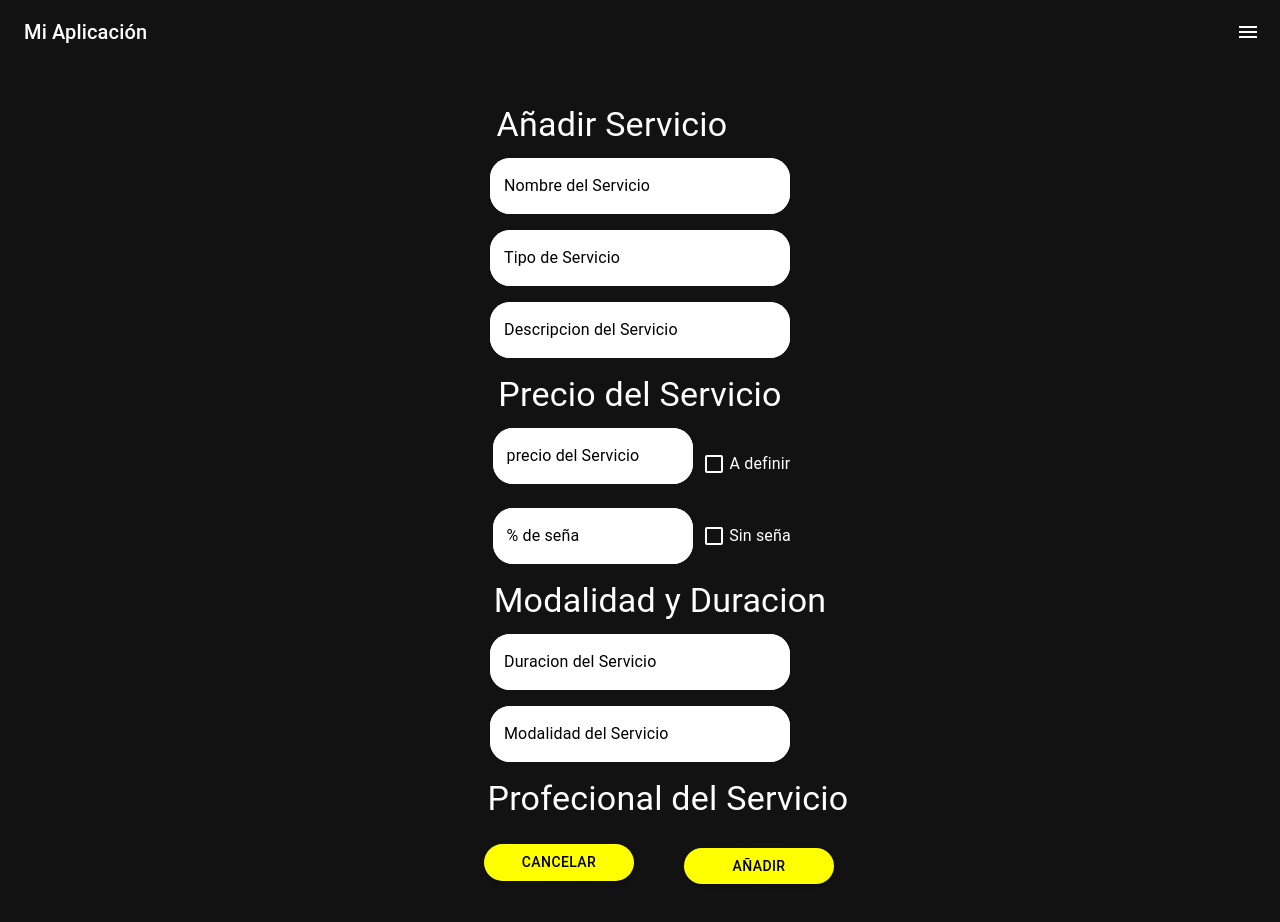
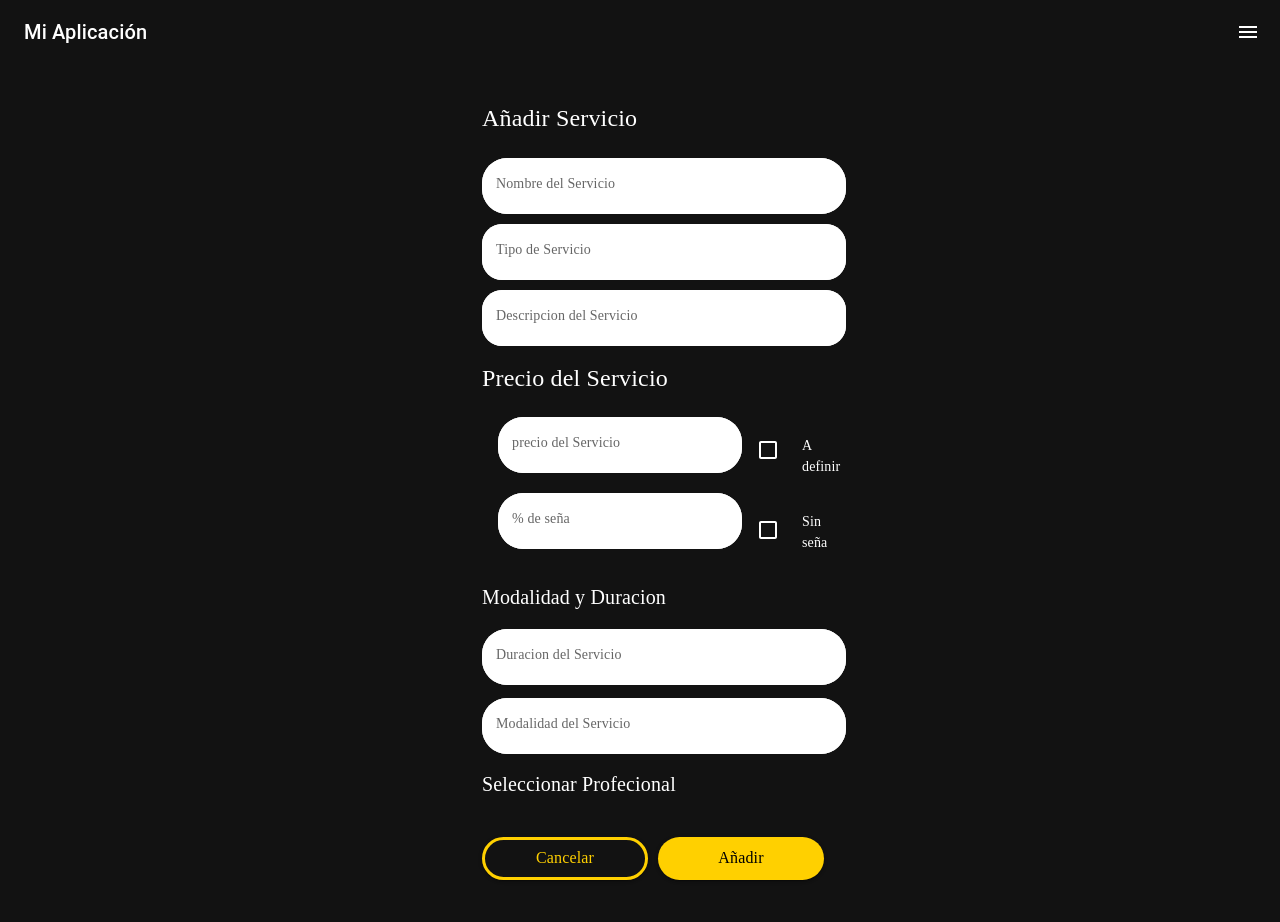
Before and after one commit to alexis120595/my-web, a React (Create React App) app in the folder frontend/: page /crear-servicio1 in a window 1280 px wide. Shown: the top 922 px of the page. Before the commit the page ends 897 px from the top, so only its background shows below. Built offline with nearby package versions, Linux system fonts and the light colour scheme.

Commit message:
arreglando estilos

```diff
--- a/frontend/src/components/SearchBarEmpleados.js
+++ b/frontend/src/components/SearchBarEmpleados.js
@@ -33,11 +33,16 @@ function SearchBarEmpleados({ onSearch }) {
             </InputAdornment>
           ),
         }}
-        fullWidth
+
         sx={{
+
+          width: '286px',
+          height: '50px',
           '& .MuiOutlinedInput-root': {
-            borderRadius: '30px', // Bordes redondeados
+            borderRadius: '25px', // Bordes redondeados
             backgroundColor: 'white', // Color de fondo
+            fontFamily: 'Poppins', // Tipo de fuente
+            fontSize:'14px',
             '& fieldset': {
               borderColor: 'black', // Color del borde
             },
--- a/frontend/src/views/CrearServicio1.js
+++ b/frontend/src/views/CrearServicio1.js
@@ -92,9 +92,17 @@ const CrearServicio1 = () => {
 
 
   return (
-    <Container maxWidth="sm">
-      <Box mt={5} textAlign="center">
-        <Typography variant="h4" gutterBottom  sx={{mr:7}}>
+    <Container maxWidth="sm"
+    sx={{width: '364px',
+      height: '1270px',
+    }}
+    >
+      <Box mt={5} textAlign="left">
+        <Typography variant="h4" gutterBottom  sx={{
+          fontFamily: 'Poppins',
+          fontSize: '24px',
+          marginBottom: '24px',
+        }}>
           Añadir Servicio
         </Typography>
         <form onSubmit={handleCrearServicio}>
@@ -105,10 +113,11 @@ const CrearServicio1 = () => {
             value={nombre}
             onChange={(e) => setNombre(e.target.value)}
             sx={{
-              mb: 2,
-              width:"300px",
+              marginBottom: '16px',
+              height:"50px",
+              width:"364px",
               '& .MuiOutlinedInput-root': {
-                borderRadius: '20px', // Bordes más redondeados
+                borderRadius: '25px', // Bordes más redondeados
                 backgroundColor: 'white', // Color de fondo del input
                 '& input': {
                   color: 'black', // Color del texto que se escribe
@@ -124,7 +133,9 @@ const CrearServicio1 = () => {
                 },
               },
               '& .MuiInputLabel-root': {
-                color: 'black', // Color del label
+                color: '#666666', // Color del label
+                fontFamily: 'Poppins',
+                fontSize: '14px',
               },
               '& .MuiInputAdornment-root': {
                 color: 'white', // Color del icono
@@ -139,8 +150,9 @@ const CrearServicio1 = () => {
             value={tipoDeServicio}
             onChange={(e) => setTipoDeServicio(e.target.value)}
             sx={{
-              mb: 2,
-              width:"300px",
+              marginBottom: '16px',
+              height:"50px",
+              width:"364px",
               '& .MuiOutlinedInput-root': {
                 borderRadius: '20px', // Bordes más redondeados
                 backgroundColor: 'white', // Color de fondo del input
@@ -159,7 +171,9 @@ const CrearServicio1 = () => {
                 },
               },
               '& .MuiInputLabel-root': {
-                color: 'black', // Color del label
+                color: '#666666', // Color del label
+                fontFamily: 'Poppins',
+                fontSize: '14px',
               },
               '& .MuiInputAdornment-root': {
                 color: 'white', // Color del icono
@@ -175,8 +189,9 @@ const CrearServicio1 = () => {
             onChange={(e) => setDescripcion(e.target.value)}
 
             sx={{
-              mb: 2,
-              width:"300px",
+              marginBottom: '24px',
+              height:"50px",
+              width:"364px",
               '& .MuiOutlinedInput-root': {
                 borderRadius: '20px', // Bordes más redondeados
                 backgroundColor: 'white', // Color de fondo del input
@@ -195,7 +210,9 @@ const CrearServicio1 = () => {
                 },
               },
               '& .MuiInputLabel-root': {
-                color: 'black', // Color del label
+                color: '#666666', // Color del label
+                fontFamily: 'Poppins',
+                fontSize: '14px',
               },
               '& .MuiInputAdornment-root': {
                 color: 'white', // Color del icono
@@ -203,7 +220,13 @@ const CrearServicio1 = () => {
             }}
           />
 
-<Typography variant="h4" gutterBottom>
+<Typography variant="h4" gutterBottom
+sx={{
+  fontFamily: 'Poppins',
+  fontSize: '24px',
+  marginBottom: '24px',
+}}
+>
           Precio del Servicio
         </Typography>
 
@@ -215,6 +238,9 @@ const CrearServicio1 = () => {
                 onChange={handlePrecioServicioCheckedChange}
                 color="primary"
                 sx={{mr:20,
+                  width:"18px",
+                  height:"18px",
+                  marginLeft:'17px',
                   color:"white",
                   '&.Mui-checked': {
       color: "yellow", // Cambiar el color a amarillo cuando está seleccionado
@@ -232,11 +258,12 @@ const CrearServicio1 = () => {
             value={precio}
             onChange={(e) => setPrecio(e.target.value)}
             sx={{
-              mb: 2,
-              ml:10,
-              width:"200px",
+              marginBottom:'16px',
+
+              height:"50px",
+              width:"244px",
               '& .MuiOutlinedInput-root': {
-                borderRadius: '20px', // Bordes más redondeados
+                borderRadius: '25px', // Bordes más redondeados
                 backgroundColor: 'white', // Color de fondo del input
                 '& input': {
                   color: 'black', // Color del texto que se escribe
@@ -253,7 +280,9 @@ const CrearServicio1 = () => {
                 },
               },
               '& .MuiInputLabel-root': {
-                color: 'black', // Color del label
+                color: '#666666', // Color del label
+                fontFamily: 'Poppins',
+                fontSize: '14px',
               },
               '& .MuiInputAdornment-root': {
                 color: 'white', // Color del icono
@@ -265,7 +294,10 @@ const CrearServicio1 = () => {
             }
               labelPlacement="start"
           />
-          <Typography variant="body1" sx={{ ml: 30, mt:-6}}>
+          <Typography variant="body1" sx={{ ml: 40, mt:-6,
+            fontSize: '14px',
+            fontFamily: 'Poppins',
+          }}>
           A definir
         </Typography>
         </Box>
@@ -277,7 +309,10 @@ const CrearServicio1 = () => {
                 onChange={handleDescripcionCheckedChange}
                 color="primary"
 
-                sx={{mr:20,
+                sx={{
+                  width:"18px",
+                  height:"18px",
+                  marginLeft:'17px',
                   color:"white",
                   '&.Mui-checked': {
       color: "yellow", // Cambiar el color a amarillo cuando está seleccionado
@@ -294,12 +329,12 @@ const CrearServicio1 = () => {
             value={seña}
             onChange={(e) => setSeña(e.target.value)}
             sx={{
-              mb: 2,
-              ml:10,
-              mt:2,
-              width:"200px",
+              marginBottom:'24px',
+
+              height:"50px",
+              width:"244px",
               '& .MuiOutlinedInput-root': {
-                borderRadius: '20px', // Bordes más redondeados
+                borderRadius: '25px', // Bordes más redondeados
                 backgroundColor: 'white', // Color de fondo del input
                 '& input': {
                   color: 'black', // Color del texto que se escribe
@@ -316,7 +351,9 @@ const CrearServicio1 = () => {
                 },
               },
               '& .MuiInputLabel-root': {
-                color: 'black', // Color del label
+                color: '#666666', // Color del label
+                fontFamily: 'Poppins',
+                fontSize: '14px',
               },
               '& .MuiInputAdornment-root': {
                 color: 'white', // Color del icono
@@ -327,12 +364,19 @@ const CrearServicio1 = () => {
             }
               labelPlacement="start"
           />
-           <Typography variant="body1" sx={{ ml: 30, mt:-7}}>
+           <Typography variant="body1" sx={{ ml: 40, mt:-7,
+            fontSize: '14px',
+            fontFamily: 'Poppins',
+           }}>
           Sin seña
         </Typography>
         </Box>
 
-<Typography variant="h4" gutterBottom sx={{ mt:4, ml:5}}>
+<Typography variant="h4" gutterBottom sx={{ mt:4,
+  fontFamily: 'Poppins',
+  fontSize: '20px',
+  marginBottom: '19px',
+}}>
           Modalidad y Duracion
         </Typography>
 
@@ -343,10 +387,11 @@ const CrearServicio1 = () => {
             value={duracion}
             onChange={(e) => setDuracion(e.target.value)}
             sx={{
-              mb: 2,
-              width:"300px",
+              marginBottom: '19px',
+              height:"50px",
+              width:"364px",
               '& .MuiOutlinedInput-root': {
-                borderRadius: '20px', // Bordes más redondeados
+                borderRadius: '25px', // Bordes más redondeados
                 backgroundColor: 'white', // Color de fondo del input
                 '& input': {
                   color: 'black', // Color del texto que se escribe
@@ -364,7 +409,9 @@ const CrearServicio1 = () => {
                 },
               },
               '& .MuiInputLabel-root': {
-                color: 'black', // Color del label
+                color: '#666666', // Color del label
+                fontFamily: 'Poppins',
+                fontSize: '14px',
               },
               '& .MuiInputAdornment-root': {
                 color: 'white', // Color del icono
@@ -379,10 +426,11 @@ const CrearServicio1 = () => {
             value={modalidad}
             onChange={(e) => setModalidad(e.target.value)}
             sx={{
-              mb: 2,
-              width:"300px",
+              marginBottom: '24px',
+              height:"50px",
+              width:"364px",
               '& .MuiOutlinedInput-root': {
-                borderRadius: '20px', // Bordes más redondeados
+                borderRadius: '25px', // Bordes más redondeados
                 backgroundColor: 'white', // Color de fondo del input
                 '& input': {
                   color: 'black', // Color del texto que se escribe
@@ -398,7 +446,9 @@ const CrearServicio1 = () => {
                 },
               },
               '& .MuiInputLabel-root': {
-                color: 'black', // Color del label
+                color: '#666666', // Color del label
+                fontFamily: 'Poppins',
+                fontSize: '14px',
               },
               '& .MuiInputAdornment-root': {
                 color: 'white', // Color del icono
@@ -406,27 +456,56 @@ const CrearServicio1 = () => {
             }}
           />
 
-<Typography variant="h4" gutterBottom sx={{ml:7}}>
-          Profecional del  Servicio
+<Typography variant="h4" gutterBottom sx={{
+  fontFamily: 'Poppins',
+  fontSize: '20px',
+  marginBottom: '24px',
+}}>
+          Seleccionar Profecional
         </Typography>
 
-        <Box display="flex" flexWrap="wrap" justifyContent="center">
+
+
+        <Box display="grid"
+  gridTemplateColumns="repeat(2, 1fr)"
+  gap='27px'
+  justifyContent="center">
             {barberos.map((barbero) => (
-              <Card key={barbero.id} sx={{ maxWidth: 345, ml: 4,  borderRadius: '10%',}}>
+              <Card key={barbero.id}
+              sx={{
+                width: '165px',
+                height: '188px',
+                borderRadius: '15px', // Bordes redondeados
+                backgroundColor: 'white', // Color de fondo
+                display: 'flex', // Para que los elementos estén en fila
+                alignItems: 'center', // Para centrar los elementos verticalmente
+                flexDirection:'column',
+                justifyContent: 'center', // Para centrar los elementos horizontalmente
+                marginBottom: '44px', // Espacio entre las tarjetas
+              }}
+              >
                 <CardMedia
                   component="img"
                   sx={{
-                    height: 60,
-                    width: 60,
+                    height: 68,
+                    width: 68,
                     borderRadius: '50%', // Hacer la imagen redonda
-                    mt: 1, // Margen inferior
-                    ml:4
+                    marginBottom: '10px', // Espacio entre la imagen y el nombre
+                    marginTop: '20px', // Espacio entre la imagen y el borde superior
+
                   }}
                   image={barbero.imagen_url} // Asegúrate de que la URL de la foto esté disponible en el objeto barbero
                   alt={`${barbero.nombre} ${barbero.apellido}`}
                 />
-                <CardContent>
-                  <Typography gutterBottom variant="h5" component="div">
+                <CardContent  sx={{ padding: 0, textAlign: 'center' }}>
+                  <Typography gutterBottom variant="h5" component="div"
+                  sx={{
+                    fontFamily: 'Poppins',
+                    fontSize: '12px',
+                    marginBottom: '10px',
+
+                  }}
+                  >
                     {barbero.nombre} {barbero.apellido}
                   </Typography>
                   <Button
@@ -434,62 +513,106 @@ const CrearServicio1 = () => {
                     onClick={() => handleSelectBarbero(barbero.id)}
                     sx={{
                        backgroundColor: selectedBarberos.includes(barbero.id) ? 'gray' : 'white',
-                        color: 'black',
-                        border: '1px solid black',
-                        borderRadius: '20px',
+                        color: '#3A3A3A',
+                        border: '2px solid #3A3A3A',
+                        borderRadius: '30px',
                           '&:hover': {
                           backgroundColor: 'lightgray',
                          },
+                         width: '109px',
+                         height: '33px',
+                         textTransform: 'none', // Evita que el texto se ponga en mayúsculas automáticamente
+
+                 }}
+              >
+ <Typography
+    sx={{
+      fontFamily: 'Poppins', // Aplica la fuente Poppins
+      fontSize: '14px',       // Tamaño de fuente 14px
+      color: '#3A3A3A',      // Asegura que el color del texto sea consistente
     }}
   >
     {selectedBarberos.includes(barbero.id) ? 'Seleccionado' : 'Seleccionar'}
+  </Typography>
 </Button>
                 </CardContent>
               </Card>
             ))}
           </Box>
 
+          <Box>
+  <Box
+    sx={{
+      display: 'flex',
+      justifyContent: 'space-between',
+      alignItems: 'center',
+      mt: 2,
+    }}
+  >
+    <Box
+      sx={{
+        display: 'flex',
+        justifyContent: 'flex-start',
+
+
+      }}
+    >
+      <Button
+        variant="contained"
+        color="secondary"
+        sx={{
+          backgroundColor: 'transparent',
+          color: '#FFD000',
+          borderRadius: '25px',
+          border: '3px solid #FFD000',
+          width: '166px',
+          height: '43px',
+          textTransform: 'none',
+
+          '&:hover': {
+            backgroundColor: 'gray',
+          },
+        }}
+        onClick={() => navigate('/servicios-disponibles')}
+      >
+        <Typography sx={{ fontFamily: 'Poppins', fontSize: '16px' }}>
+          Cancelar
+        </Typography>
+      </Button>
+    </Box>
+
+    <Box
+      sx={{
+        display: 'flex',
+        justifyContent: 'flex-end',
+
+        marginLeft: '10px',
+      }}
+    >
       <Button
         type="submit"
         variant="contained"
         color="primary"
         sx={{
-    mb: 2,
-    mt: 2, // Margen superior
-    backgroundColor: 'yellow', // Color de fondo del botón
-    color: 'black', // Color del texto
-    borderRadius: '25px', // Bordes redondeados
-    display: 'block', // Centrar el botón
-    ml: 40, // Margen izquierdo
-    width: '150px', // Ancho del botón
+          backgroundColor: '#FFD000',
+          color: 'black',
+          borderRadius: '25px',
+          width: '166px',
+          height: '43px',
+          textTransform: 'none',
           '&:hover': {
-      backgroundColor: 'gray', // Color de fondo al hacer hover
+            backgroundColor: 'gray',
           },
         }}
       >
+        <Typography sx={{ fontFamily: 'Poppins', fontSize: '16px' }}>
           Añadir
+        </Typography>
       </Button>
+    </Box>
+  </Box>
+</Box>
 
-<Button
-  variant="contained"
-  color="secondary"
-  sx={{
-    mb: 2,
-    mt: -7, // Margen superior
-    backgroundColor: 'yellow', // Color de fondo del botón
-    color: 'black', // Color del texto
-    borderRadius: '25px', // Bordes redondeados
-    display: 'block', // Para centrar el botón
-    ml: 15, // Margen izquierdo para separar los botones
-    width: '150px', // Ancho del botón
-    '&:hover': {
-      backgroundColor: 'gray', // Color de fondo al hacer hover
-    },
-  }}
-  onClick={() => navigate('/servicios-disponibles')} // Redirige a la página de servicios
->
-  Cancelar
-</Button>
         </form>
         {success && <Typography color="primary">{success}</Typography>}
         {error && <Typography color="error">{error}</Typography>}
--- a/frontend/src/views/Personal.js
+++ b/frontend/src/views/Personal.js
@@ -68,16 +68,28 @@ const Personal = () => {
   };
 
   return (
-    <Container maxWidth="sm">
-      <Box mt={5} textAlign="center">
-        <Typography variant="h4" gutterBottom sx={{ textAlign: 'left', ml: 2 }}>
+    <Container
+    sx={{width:'359px',
+    height:'679px',
+    }}
+    >
+      <Box mt={5} textAlign="left">
+        <Typography variant="h4" gutterBottom sx={{ textAlign: 'left',
+          fontFamily: 'Poppins',
+          fontSize: '24px',
+          ml: -4
+         }}>
           Personal
         </Typography>
-        <Box display="flex" justifyContent="center" mb={2}>
+        <Box display="flex" justifyContent="left" >
           <SearchBarEmpleados onSearch={handleSearch} />
         </Box>
 
-        <Typography variant="h4" gutterBottom sx={{ textAlign: 'left', ml: 2 }}>
+        <Typography variant="h4" gutterBottom sx={{ textAlign: 'left',
+          fontFamily: 'Poppins',
+          fontSize: '16px',
+          ml: -4
+         }}>
           Profesionales disponibles
         </Typography>
         <List>
@@ -88,10 +100,12 @@ const Personal = () => {
                 onClick={() => handleCrearHorariosClick(barbero)}
                 sx={{
                   border: '1px solid #ccc',
-                  borderRadius: '8px',
-                  mb: 2,
+                  borderRadius: '15px',
+                  marginBottom: '16px',
                   padding: 2,
-                  width: '400px',
+                  width: '361px',
+                  height: '89px',
+                  ml: -5,
                   backgroundColor: 'white', // Color de fondo del input
                   '&:hover': {
                     backgroundColor: 'lightgray', // Cambiar el color de fondo al pasar el cursor a gris claro
@@ -101,7 +115,7 @@ const Personal = () => {
                 <Avatar
                   alt={`${barbero.nombre} ${barbero.apellido}`}
                   src={barbero.imagen_url}
-                  sx={{ width: 56, height: 56, mr: 2
+                  sx={{ width: 44, height: 45, mr: 2
 
                   }}
 
@@ -109,12 +123,21 @@ const Personal = () => {
                 <ListItemText
                   primary={`${barbero.nombre} ${barbero.apellido}`}
                   secondary={barbero.servicios_id}
+                  primaryTypographyProps={{
+                    sx: {
+                      fontFamily: 'Poppins', // Aplica la fuente Poppins
+                      fontSize: '16px', // Tamaño de fuente 16px
+                      color: '#666666', // Cambiar el color del nombre del barbero a negro
+                    },
+                  }}
+                  secondaryTypographyProps={{
+                    sx: {
+                      color: 'gray', // Cambiar el color del texto secundario a gris
+                    },
+                  }}
                   sx={{
                     '& .MuiListItemText-primary': {
-                      color: 'black', // Cambiar el color del nombre del barbero a negro
-                    },
-                    '& .MuiListItemText-secondary': {
-                      color: 'gray', // Cambiar el color del texto secundario si es necesario
+                      color: '#666666', // Cambiar el color del nombre del barbero a negro
                     },
                   }}
                 />
@@ -123,7 +146,7 @@ const Personal = () => {
                   aria-label="edit"
                   onClick={(e) => handleEditClick(e, barbero.id)}
                   sx={{
-                    backgroundColor: 'yellow',
+                    backgroundColor: '#FFD000',
                     borderRadius: '50%',
                     padding: '10px',
                     '&:hover': {
@@ -139,7 +162,7 @@ const Personal = () => {
                   onClick={(e) => handleLinkClick(e, barbero.id)}
                   sx={{
                     ml: 2,
-                    backgroundColor: 'yellow',
+                    backgroundColor: '#FFD000',
                     borderRadius: '50%',
                     padding: '10px',
                     '&:hover': {
@@ -160,16 +183,27 @@ const Personal = () => {
           color="primary"
           fullWidth
           sx={{
-            mt: 2,
-            borderRadius: '25px',
-            backgroundColor: 'yellow',
+            mt: '44px',
+            borderRadius: '30px',
+            backgroundColor: '#FFD000',
             color: 'black',
-            width: '300px',
-            ml: -31
+            width: '359px',
+            height: '43px',
+
+            ml: -4.5,
           }}
           onClick={handleAddEmpleadoClick}
         >
-          Añadir profesional
+          <Typography
+    sx={{
+      fontFamily: 'Poppins', // Aplica la fuente Poppins
+      fontSize: '16px', // Tamaño de fuente 16px
+      color: '#000000', // Asegura que el color del texto sea consistente
+      textTransform: 'none', // Evita que el texto se ponga en mayúsculas automáticamente
+    }}
+  >
+    Añadir profesional
+  </Typography>
         </Button>
       </Box>
     </Container>
```
Also changed, not shown: frontend/src/views/CrearCategoria.js (+85 -17 lines), frontend/src/views/CrearEmpleado.js (+66 -31 lines). Lines whose indentation alone changed are shown as unchanged.
